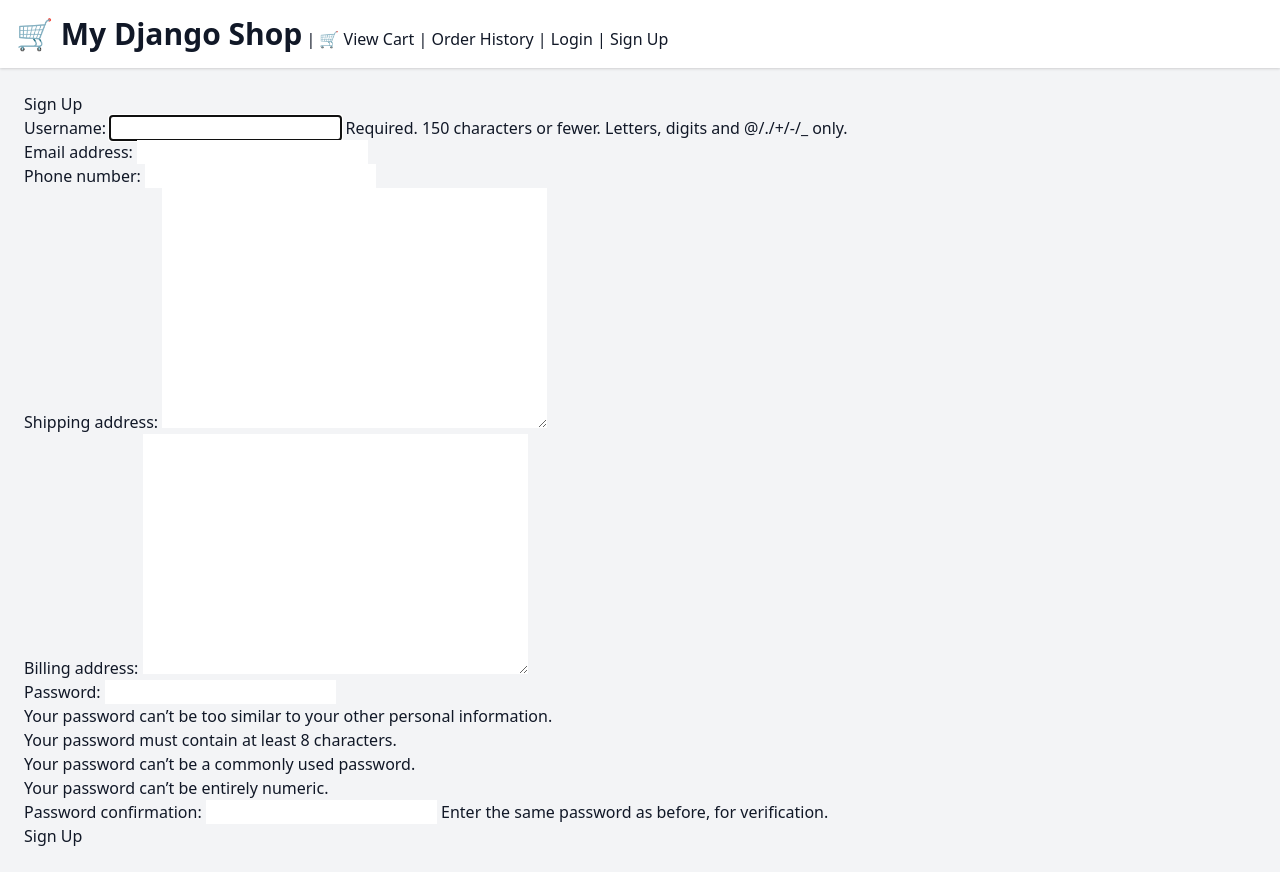
After one commit to ssdev4/django-ecommerce, a Django app: page /signup/ in a window 1280 px wide. The commit adds this page. Run offline with Django 4.2, Linux system fonts and the light colour scheme.

Commit message:
Implimented login signup

```diff
--- a/ecommerce_project/settings.py
+++ b/ecommerce_project/settings.py
@@ -173,3 +173,8 @@ INSTALLED_APPS += ['debug_toolbar']
 MIDDLEWARE = ['debug_toolbar.middleware.DebugToolbarMiddleware'] + MIDDLEWARE
 
 INTERNAL_IPS = ['127.0.0.1']  # Add this
+
+
+# Login
+LOGIN_REDIRECT_URL = '/'
+LOGOUT_REDIRECT_URL = '/login/'
--- a/ecommerce_project/urls.py
+++ b/ecommerce_project/urls.py
@@ -19,9 +19,15 @@ from django.urls import path, include
 from django.conf.urls.static import static
 from django.conf import settings
 import debug_toolbar
+from django.contrib.auth import views as auth_views
+from users import views as user_views
 
 urlpatterns = [
     path('admin/', admin.site.urls),
+    path('login/', auth_views.LoginView.as_view(template_name='users/login.html'), name='login'),
+    path('logout/', auth_views.LogoutView.as_view(next_page='login'), name='logout'),
+    path('signup/', user_views.signup, name='signup'),
+
     path('', include('products.urls')),
     path('cart/', include('cart.urls')),
     path('checkout/', include('checkout.urls')),
--- a/templates/base.html
+++ b/templates/base.html
@@ -7,9 +7,16 @@
 </head>
 <body class="bg-gray-100 text-gray-900">
   <header class="bg-white shadow p-4">
-    <a href="/"><h1 class="text-3xl font-bold">🛒 My Django Shop</h1></a>
-    <a href="{% url 'cart:cart_detail' %}">🛒 View Cart</a>
-    <a href="{% url 'orders:order_history' %}">Order History</a>
+    <a href="/"><span class="text-3xl font-bold">🛒 My Django Shop</span></a> |
+    <a href="{% url 'cart:cart_detail' %}">🛒 View Cart</a> |
+    <a href="{% url 'orders:order_history' %}">Order History</a> |
+
+    {% if user.is_authenticated %}
+      Hello, {{ user.username }} | <a href="{% url 'logout' %}">Logout</a>
+    {% else %}
+      <a href="{% url 'login' %}">Login</a> | <a href="{% url 'signup' %}">Sign Up</a>
+    {% endif %}
+
   </header>
   {% load static %}
   <main class="p-6 container mx-auto">
--- /dev/null
+++ b/templates/users/signup.html
@@ -0,0 +1,9 @@
+{% extends 'base.html' %}
+{% block content %}
+  <h2>Sign Up</h2>
+  <form method="post">
+    {% csrf_token %}
+    {{ form.as_p }}
+    <button type="submit">Sign Up</button>
+  </form>
+{% endblock %}
--- /dev/null
+++ b/users/forms.py
@@ -0,0 +1,8 @@
+from django import forms
+from django.contrib.auth.forms import UserCreationForm
+from .models import CustomUser
+
+class CustomUserCreationForm(UserCreationForm):
+    class Meta:
+        model = CustomUser
+        fields = ('username', 'email', 'phone_number', 'shipping_address', 'billing_address')
--- a/users/views.py
+++ b/users/views.py
@@ -1,3 +1,14 @@
-from django.shortcuts import render
+from django.shortcuts import render, redirect
+from .forms import CustomUserCreationForm
+from django.contrib.auth import login
 
-# Create your views here.
+def signup(request):
+    if request.method == 'POST':
+        form = CustomUserCreationForm(request.POST)
+        if form.is_valid():
+            user = form.save()
+            login(request, user)  # Automatically log in user after signup
+            return redirect('/')  # or wherever you want to redirect
+    else:
+        form = CustomUserCreationForm()
+    return render(request, 'users/signup.html', {'form': form})
```
Also changed, not shown: templates/users/login.html (added, +10 -0 lines).
